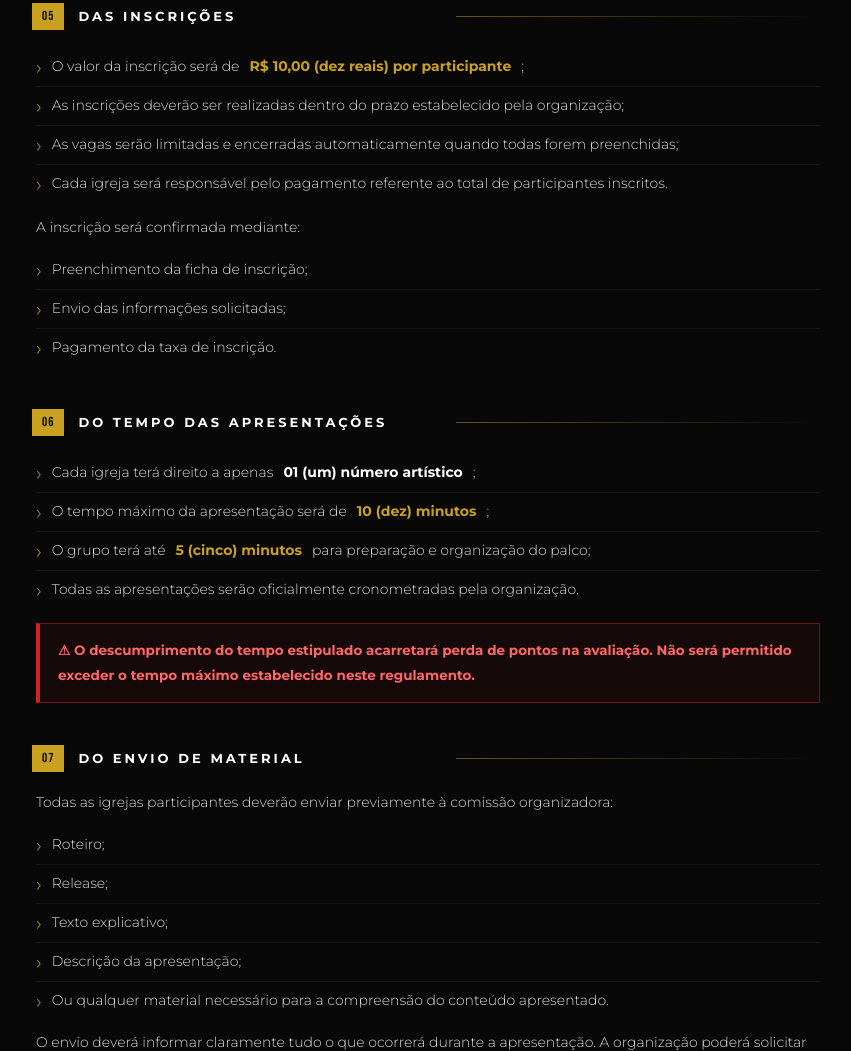
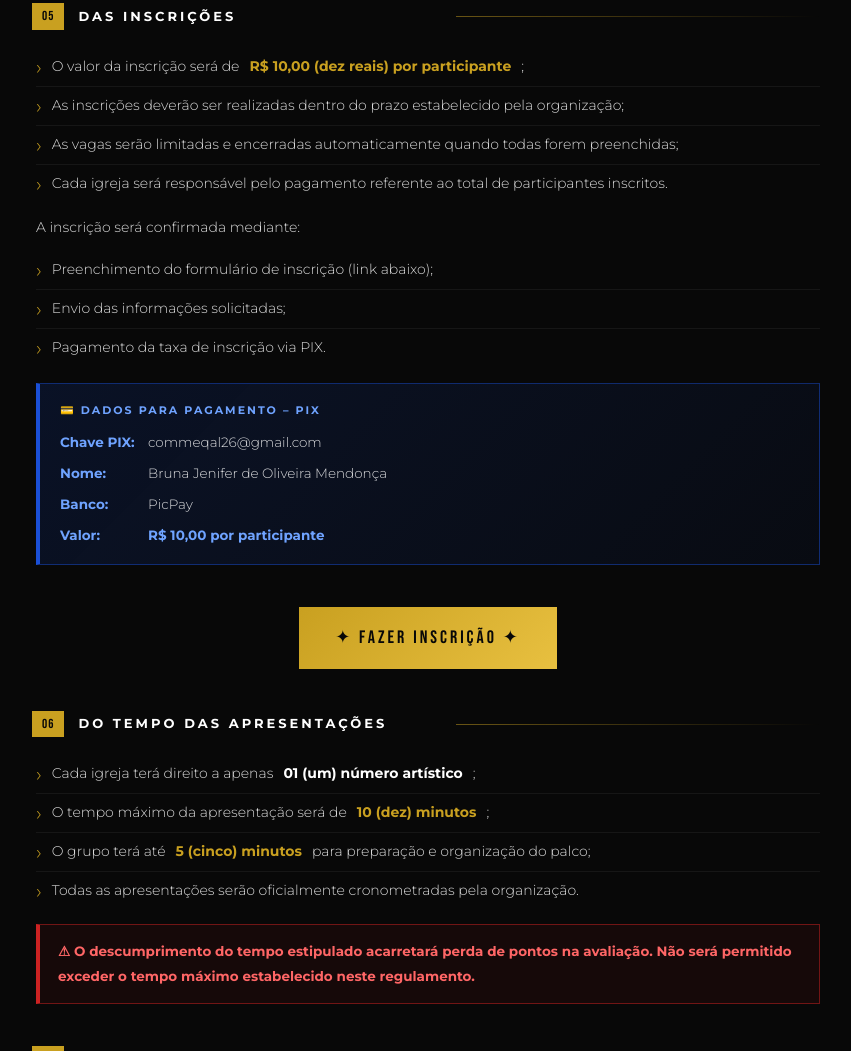
Before and after one commit to erivaldolourenco/commeq223, a plain HTML site: page index.html in a window 1280 px wide. Shown: the part 1941-2992 px from the top of the page, without its empty margins (214-1065 px from the left). Drawn offline with Linux system fonts and the light colour scheme.

Commit message:
Adiciona botão de inscrição e dados de pagamento via PIX na seção 05
Co-Authored-By: Claude Sonnet 4.6 <noreply@anthropic.com>

```diff
--- a/index.html
+++ b/index.html
@@ -75,6 +75,16 @@
   .award:nth-child(1){border-color:rgba(201,160,32,.6);box-shadow:0 0 20px rgba(201,160,32,.1);}
   .award:nth-child(2){border-color:rgba(180,180,180,.4);}
   .award:nth-child(3){border-color:rgba(160,98,58,.5);}
+  /* pix box */
+  .pix-box{background:linear-gradient(135deg,rgba(26,79,214,.15) 0%,rgba(26,79,214,.05) 100%);border:1px solid rgba(26,79,214,.45);border-left:4px solid var(--blue);padding:16px 20px;margin-top:16px;}
+  .pix-title{font-size:11px;font-weight:700;letter-spacing:2px;color:#6fa3ff;text-transform:uppercase;display:block;margin-bottom:10px;}
+  .pix-row{display:flex;gap:8px;align-items:flex-start;font-size:13.5px;color:var(--ws);margin-bottom:6px;}
+  .pix-row:last-child{margin-bottom:0;}
+  .pix-label{font-weight:700;color:#6fa3ff;flex-shrink:0;min-width:80px;}
+  /* btn */
+  .btn-inscricao{display:inline-block;margin-top:22px;padding:14px 36px;background:linear-gradient(135deg,var(--gold) 0%,var(--gold-lt) 100%);color:var(--black);font-family:'Bebas Neue',cursive;font-size:18px;letter-spacing:3px;text-decoration:none;border:none;cursor:pointer;transition:opacity .2s,transform .15s;text-align:center;}
+  .btn-inscricao:hover{opacity:.88;transform:translateY(-2px);}
+  .btn-wrap{margin-top:20px;text-align:center;}
   /* footer */
   footer{text-align:center;padding-top:44px;border-top:1px solid rgba(201,160,32,.2);margin-top:50px;}
   .footer-cross{font-size:28px;color:var(--gold);margin-bottom:14px;display:block;text-shadow:0 0 20px var(--gg);}
@@ -170,10 +180,22 @@
       </ul>
       <p style="margin-top:12px;">A inscrição será confirmada mediante:</p>
       <ul class="reg-list">
-        <li>Preenchimento da ficha de inscrição;</li>
+        <li>Preenchimento do formulário de inscrição (link abaixo);</li>
         <li>Envio das informações solicitadas;</li>
-        <li>Pagamento da taxa de inscrição.</li>
+        <li>Pagamento da taxa de inscrição via PIX.</li>
       </ul>
+
+      <div class="pix-box">
+        <span class="pix-title">💳 Dados para pagamento – PIX</span>
+        <div class="pix-row"><span class="pix-label">Chave PIX:</span><span>commeqal26@gmail.com</span></div>
+        <div class="pix-row"><span class="pix-label">Nome:</span><span>Bruna Jenifer de Oliveira Mendonça</span></div>
+        <div class="pix-row"><span class="pix-label">Banco:</span><span>PicPay</span></div>
+        <div class="pix-row"><span class="pix-label">Valor:</span><span><strong style="color:#6fa3ff">R$ 10,00 por participante</strong></span></div>
+      </div>
+
+      <div class="btn-wrap">
+        <a class="btn-inscricao" href="https://forms.gle/11kbUp7HZiUybfhB7" target="_blank" rel="noopener">✦ Fazer Inscrição ✦</a>
+      </div>
     </div>
   </section>
 
```
